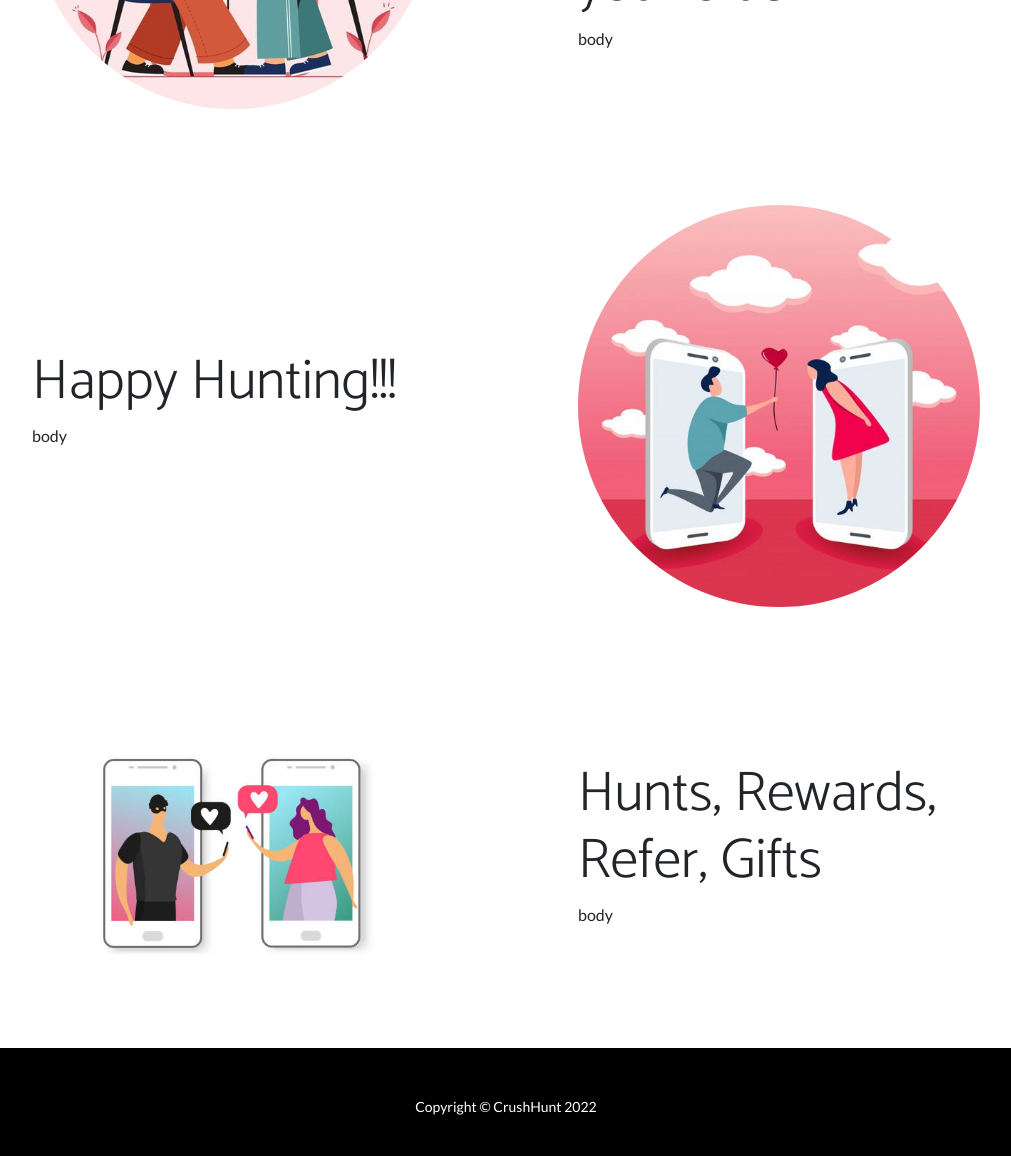
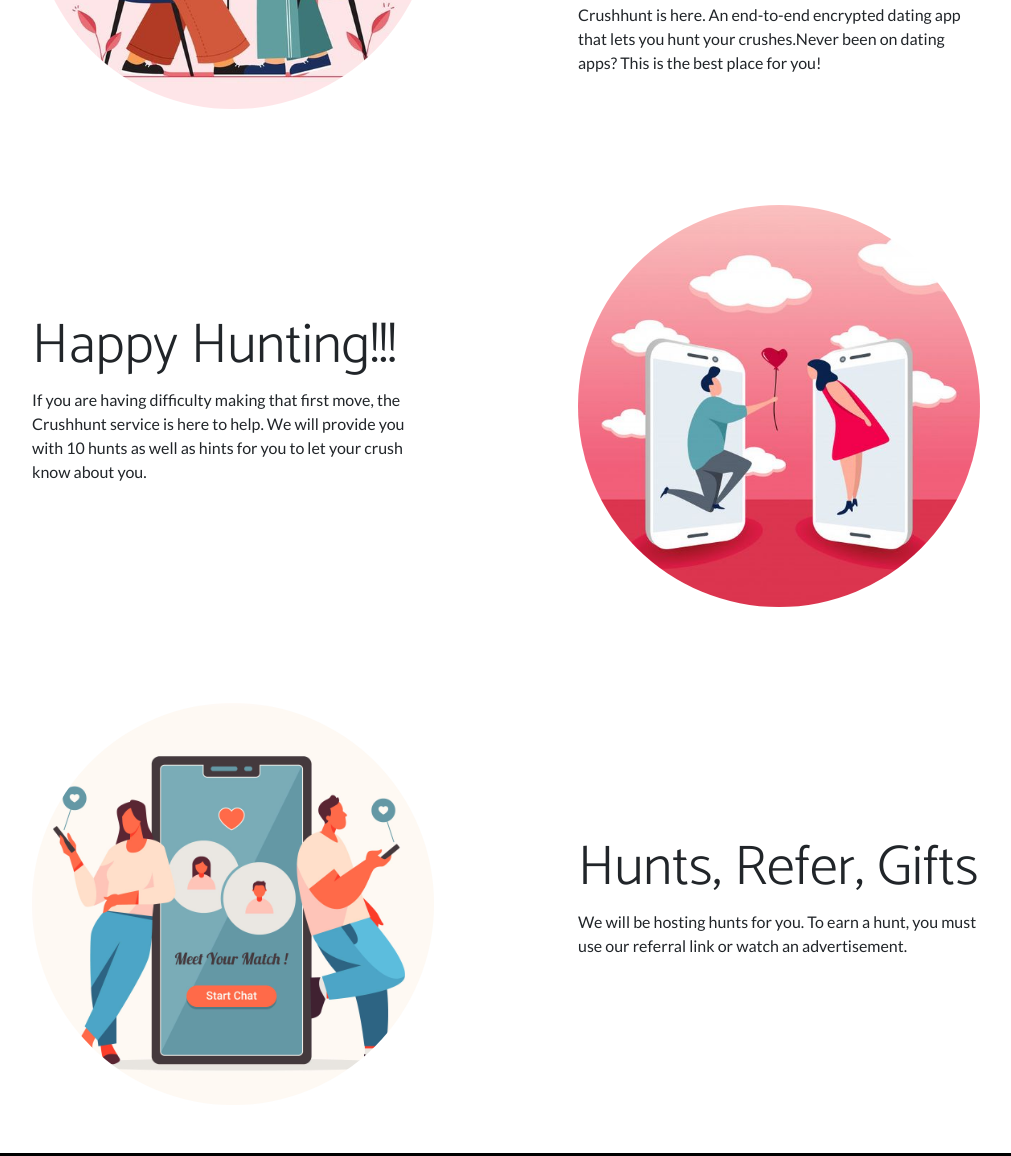
Before and after one commit to crushhunt/crushhunt.github.io, a website: page src/pug/index.pug in a window 1280 px wide. Shown: the part 1559-2715 px from the top of the page, without its empty margins (134-1145 px from the left). Drawn offline with nearby package versions, Linux system fonts and the light colour scheme; files that its build step writes are made by us from their sources; files whose address does not match are found by name.

Commit message:
first update

```diff
--- a/src/pug/index.pug
+++ b/src/pug/index.pug
@@ -57,7 +57,7 @@
                         .p-5
                             h2.display-4 The telepathy is real and it's here...
                             p
-                                | body
+                                |Crushhunt is a new breed of dating app which will instantly connect you with your university crushes around the globe.
 
         // Content section 2
         section
@@ -70,8 +70,8 @@
                         .p-5
                             h2.display-4 An End-to-End Encrypted platform to hunt your crush
                             p
-                                | body
-
+                                |Crushhunt is here. An end-to-end encrypted dating app that lets you hunt your crushes.Never been on dating apps? This is the best place for you!
+r
         // Content section 3
         section
             .container.px-5
@@ -83,7 +83,7 @@
                         .p-5
                             h2.display-4 Happy Hunting!!!
                             p
-                                | body
+                                | If you are having difficulty making that first move, the Crushhunt service is here to help. We will provide you with 10 hunts as well as hints for you to let your crush know about you.
 
         // Content section 4
         section
@@ -91,12 +91,12 @@
                 .row.gx-5.align-items-center
                     .col-lg-6
                         .p-5
-                            img.img-fluid.rounded-circle(src='assets/img/image1.jpg', alt='...')
+                            img.img-fluid.rounded-circle(src='assets/img/image4.jpg', alt='...')
                     .col-lg-6
                         .p-5
-                            h2.display-4 Hunts, Rewards, Refer, Gifts
+                            h2.display-4 Hunts, Refer, Gifts
                             p
-                                | body
+                                | We will be hosting hunts for you. To earn a hunt, you must use our referral link or watch an advertisement.
 
         // Footer
         footer.py-5.bg-black
```
Also changed, not shown: dist/assets/img/image4.jpg (added).
